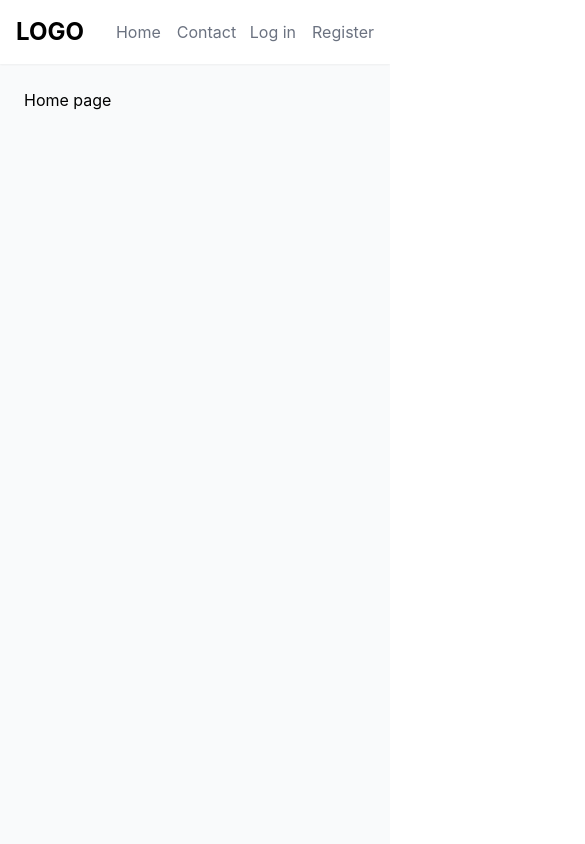
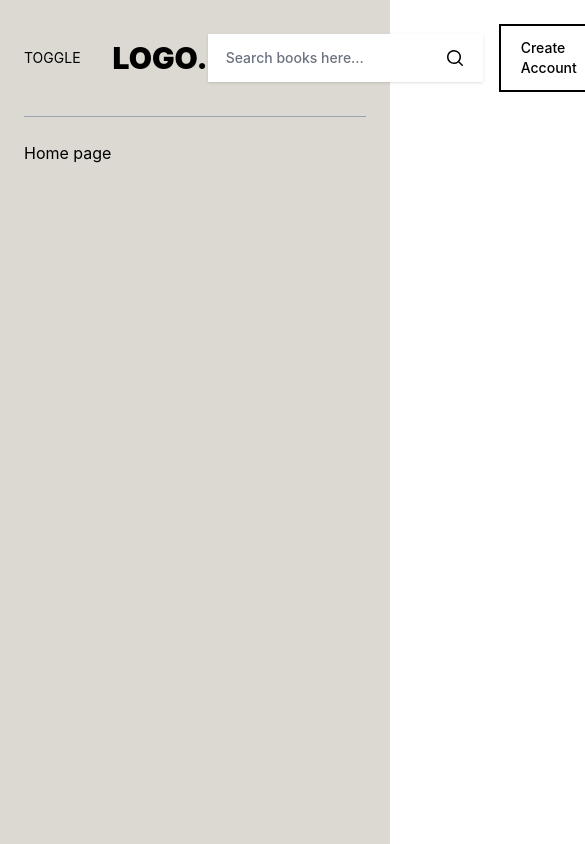
Before and after one commit to alabaganne/books-library, a React (Create React App) app in the folder client/: page / in a window 390 px wide. Shown: the whole page, 585 px wide, since content can reach past the window. Built offline with nearby package versions, Linux system fonts and the light colour scheme.

Commit message:
Develop responsive navigation bar

```diff
--- a/client/src/App.tsx
+++ b/client/src/App.tsx
@@ -1,16 +1,11 @@
 import React from 'react';
 import './App.css';
 import { Outlet } from 'react-router-dom';
-import Navbar from './components/Navbar';
+import Layout from './components/Layout';
 
-const App: React.FC = () => {
+function App() {
   return (
-    <div className='min-h-screen bg-gray-50'>
-      <Navbar />
-      <div className='p-6'>
-        <Outlet />
-      </div>
-    </div>
+    <Layout children={(<Outlet />)}/>
   );
 }
 
--- /dev/null
+++ b/client/src/components/Layout.tsx
@@ -0,0 +1,18 @@
+import Navbar from "./Navbar";
+
+interface Props {
+	children: React.ReactNode;
+}
+
+export default function Layout(props: Props) {
+	return (
+		<div className="min-h-screen" style={{backgroundColor: '#DCD9D3'}}>
+			<div className="container mx-auto">
+				<Navbar />
+				<div className="p-6">
+					{props.children}
+				</div>
+			</div>
+		</div>
+	)
+}
--- a/client/src/components/Navbar.tsx
+++ b/client/src/components/Navbar.tsx
@@ -1,24 +1,66 @@
-import React from "react";
+import React, { useEffect, useState } from "react";
 import { Link } from "react-router-dom";
 
-const styles = {
-	link: 'text-gray-500 hover:text-gray-700'
+interface Link {
+	name: string;
+	href: string;
+	current: boolean;
+}
+
+const navigation: Array<Link> = [
+	{ name: 'Home', href: '#', current: true },
+	{ name: 'About Us', href: '#', current: false },
+	{ name: 'Books', href: '#', current: false },
+	{ name: 'Categories', href: '#', current: false },
+]
+
+function NavLink(props: Link) {
+	return (
+		<Link to={props.name} className="text-sm font-medium text-gray-700 hover:text-gray-500">{ props.name }</Link>
+	)
 }
 
 const Navbar: React.FC = () => {
+	const [isOpen, setIsOpen] = useState(false);
+
 	return (
-		<nav className="p-4 bg-white shadow-sm flex items-center justify-between">
-			<div className="flex items-center">
-				<div className="font-bold text-2xl">LOGO</div>
-				<div className="ml-8 flex gap-4">
-					<Link to={'/'} className={styles.link}>Home</Link>
-					<Link to={'/contact'} className={styles.link}>Contact</Link>
+		<nav className="mx-6 border-b border-gray-400">
+			<div className="py-6 flex items-center justify-between">
+				<div className="flex items-center">
+					<button onClick={() => setIsOpen(!isOpen)}
+						className="lg:hidden mr-8 text-sm"
+					>TOGGLE</button>
+					<div className="font-black text-3xl">LOGO.</div>
+					<div className="ml-10 hidden lg:flex gap-8">
+						{navigation.map(item => {
+							return (<NavLink name={item.name} href={item.href} current={item.current} />);
+						})}
+					</div>
+				</div>
+				<div className="flex items-center gap-4">
+					{/* search input */}
+					<form className="flex bg-white px-4 py-3 border-2 border-white shadow">
+						<input type="text" placeholder="Search books here..." className="text-sm border-none outline-none placeholder-gray-500 font-medium" />
+						<button type="submit">
+							{/* search icon */}
+							<svg xmlns="http://www.w3.org/2000/svg" viewBox="0 0 20 20" fill="currentColor" className="w-5 h-5">
+								<path fillRule="evenodd" d="M9 3.5a5.5 5.5 0 100 11 5.5 5.5 0 000-11zM2 9a7 7 0 1112.452 4.391l3.328 3.329a.75.75 0 11-1.06 1.06l-3.329-3.328A7 7 0 012 9z" clipRule="evenodd" />
+							</svg>
+						</button>
+					</form>
+					{/* create account button */}
+					<Link to={'/register'} className="px-5 py-3 border-2 border-black font-medium text-sm hover:bg-black hover:text-white">Create Account</Link>
 				</div>
 			</div>
-			<div className="flex gap-4">
-				<Link to={'/login'} className={styles.link}>Log in</Link>
-				<Link to={'/register'} className={styles.link}>Register</Link>
-			</div>
+			{isOpen && <div className="lg:hidden">
+				{navigation.map(item => {
+					return (<div>
+						<Link to={item.href} className="block px-6 py-4 font-medium text-black hover:text-white hover:bg-black border-t border-gray-400">
+							{item.name}
+						</Link>
+					</div>)
+				})}
+			</div>}
 		</nav>
 	);
 }
--- a/client/src/pages/auth/Login.tsx
+++ b/client/src/pages/auth/Login.tsx
@@ -1,7 +1,7 @@
 const Login: React.FC = () => {
 	return (
 		<div>
-			Log in
+			Log in page
 		</div>
 	);
 }
--- a/client/src/router.tsx
+++ b/client/src/router.tsx
@@ -1,7 +1,7 @@
 import { createBrowserRouter } from "react-router-dom";
 import App from './App';
-import Login from "./pages/auth/Login";
-import Register from "./pages/auth/Register";
+import Login from "./pages/Auth/Login";
+import Register from "./pages/Auth/Register";
 import Contact from './pages/Contact'
 import Home from './pages/Home';
 
```
Lines whose indentation alone changed are shown as unchanged.
